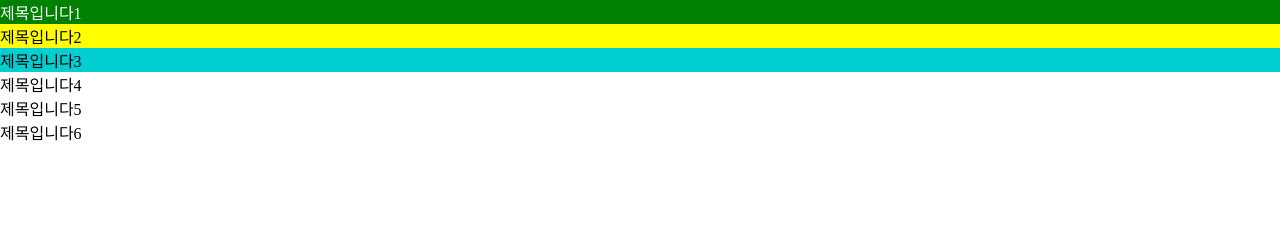
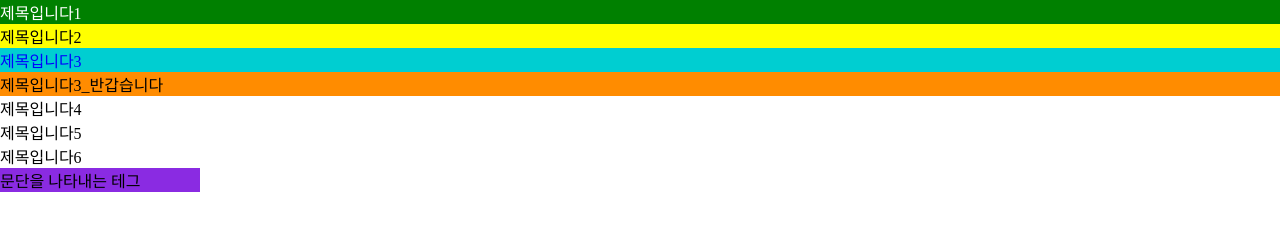
Before and after one commit to asso123/folder, a plain HTML site: page basic1/index.html in a window 1280 px wide. Drawn offline with Linux system fonts and the light colour scheme.

Commit message:
Add files via upload

```diff
--- a/basic1/index.html
+++ b/basic1/index.html
@@ -11,7 +11,14 @@
         h1{background-color: green;color: white;}
         h2{background-color: yellow;}
         h3{background-color: darkturquoise;}
+        h3.행심{color: blue;/* 글자의 색 */}
+        h3.행순{background-color: darkorange;}
 
+
+        p{background-color: blueviolet;
+        width: 200px;/* 영역의 넓이 */transition: 0.3s;}
+
+        p:hover{background-color: rgb(242, 242, 10);}
     </style>
 </head>
 <body>
@@ -21,10 +28,13 @@
 <시작테그>내용</종료테그> -->
 <h1>제목입니다1</h1>
 <h2>제목입니다2</h2>
-<h3>제목입니다3</h3>
+<h3 class="행심">제목입니다3</h3>
+<h3 class="행순">제목입니다3_반갑습니다</h3>
 <h4>제목입니다4</h4>
 <h5>제목입니다5</h5>
 <h6>제목입니다6</h6>
 
+<p>문단을 나타내는 테그</p>
+
 </body>
 </html>
```
